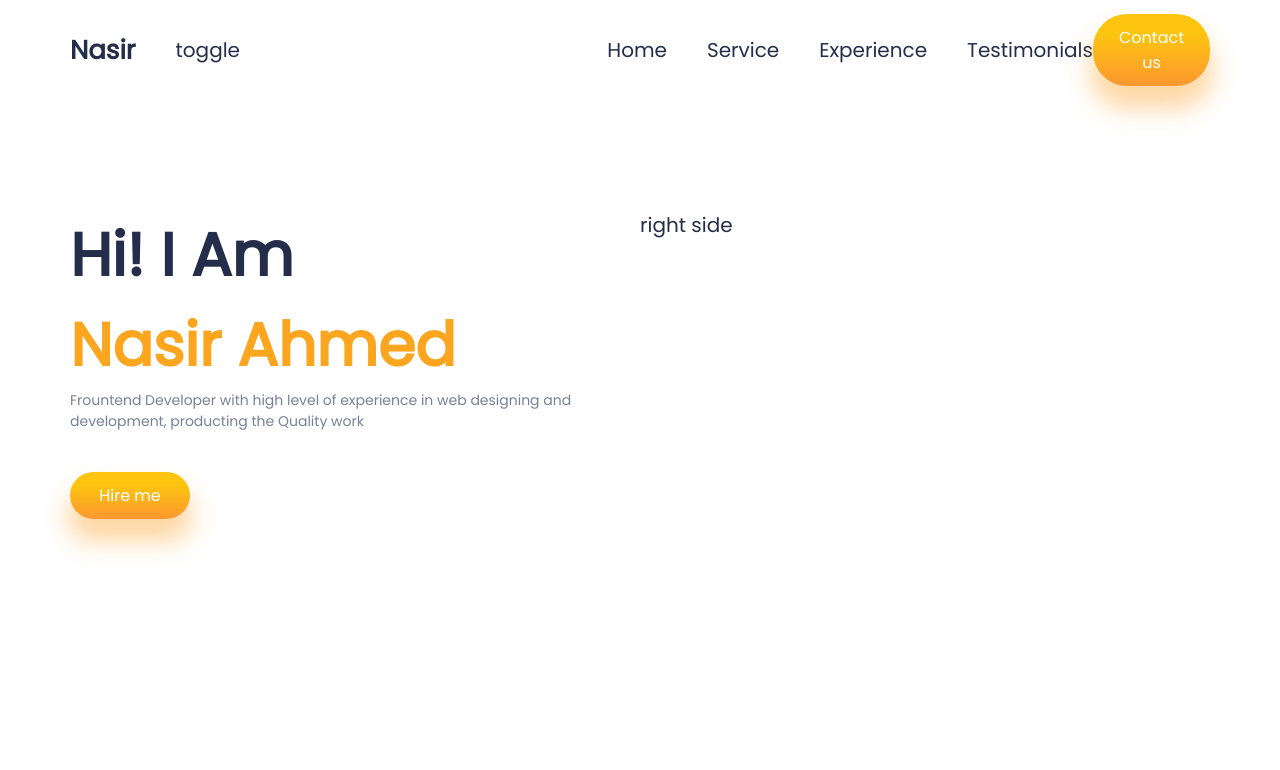
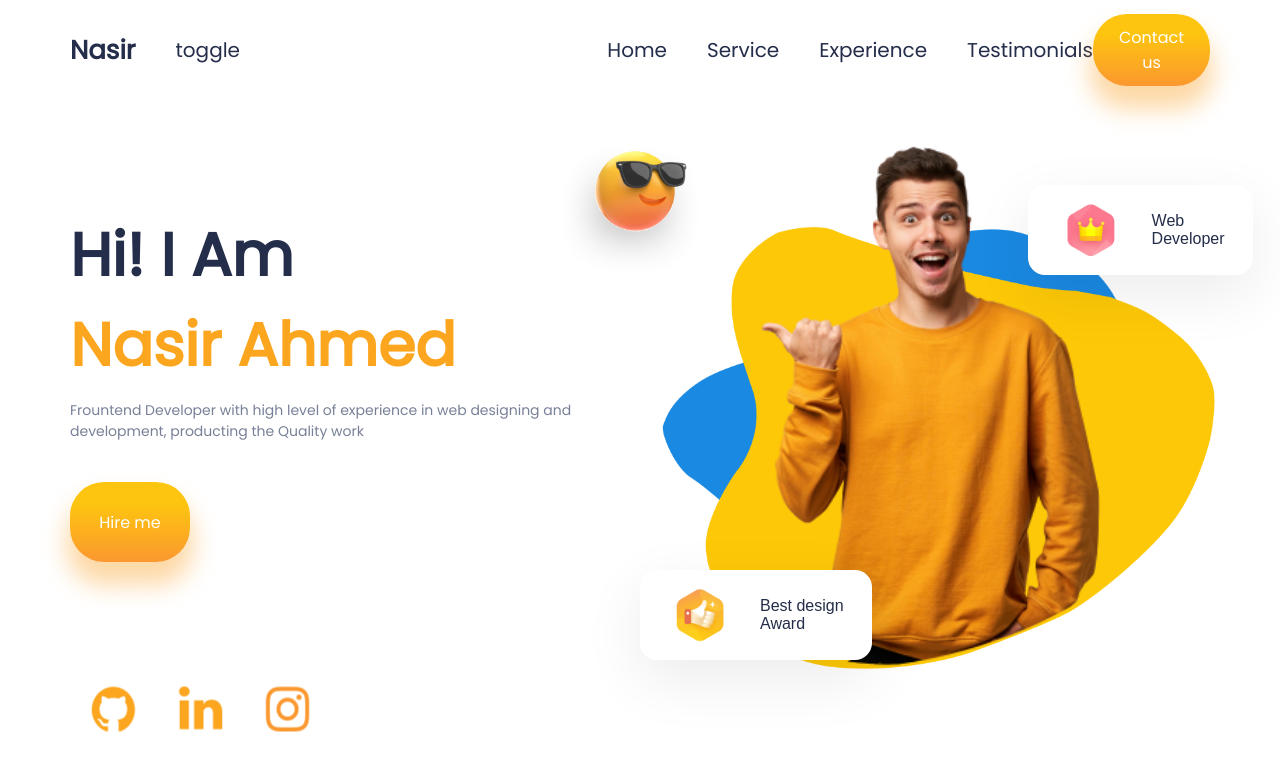
Before and after one commit to ahmed-nasir/portfolio-wbsite, a React (Create React App) app: page / in a window 1280 px wide. Shown: the top 770 px of the page. Built offline with nearby package versions, Linux system fonts and the light colour scheme.

Commit message:
intro right side

```diff
--- /dev/null
+++ b/src/Components/FloatingDiv/FloatingDiv.css
@@ -0,0 +1,18 @@
+.floatingdiv {
+    justify-content: space-around;
+    display: flex;
+    background: white;
+    box-shadow: var(--boxShadow);
+    border-radius: 17px;
+    align-items: center;
+    padding: 0px 28px 0px 0px;
+    height: 4.5rem;
+}
+
+.floatingdiv>img{
+    transform: scale(0.4);
+}
+.floatingdiv>span{
+    font-family: sans-serif;
+    font-size: 16px;
+}
--- /dev/null
+++ b/src/Components/FloatingDiv/FloatingDiv.js
@@ -0,0 +1,17 @@
+import React from 'react';
+import './FloatingDiv.css'
+
+const FloatingDiv = ({ image, text1, text2 }) => {
+    return (
+        <div className="floatingdiv">
+            <img src={image} alt="" />
+            <span>
+                {text1}
+                <br />
+                {text2}
+            </span>
+        </div>
+    );
+};
+
+export default FloatingDiv;
--- a/src/Components/Intro/Intro.css
+++ b/src/Components/Intro/Intro.css
@@ -12,29 +12,47 @@
     gap: 2rem;
 }
 
-.i-name{
+.i-name {
     display: flex;
     flex-direction: column;
 }
-.i-name>:nth-child(1){
+
+.i-name>:nth-child(1) {
     color: var(--black);
     font-weight: bold;
     font-size: 3rem;
 }
-.i-name>:nth-child(2){
+
+.i-name>:nth-child(2) {
     color: var(--orange);
     font-weight: bold;
     font-size: 3rem;
 }
-.i-name>:nth-child(3){
+
+.i-name>:nth-child(3) {
     color: var(--gray);
     font-weight: 100;
     font-size: 14px;
-    /* margin-top: 10px; */
+    margin-top: 10px;
 }
-.i-button{
+
+.i-button {
     width: 6rem;
-    /* height: 2rem; */
+    height: 4rem;
+}
+
+.i-icons {
+    margin-top: 3rem;
+    display: flex;
+    gap: 0rem;
+}
+
+.i-icons>* {
+    transform: scale(0.5);
+}
+
+.i-icons>*:hover {
+    cursor: pointer;
 }
 
 
@@ -43,6 +61,38 @@
 
 
 
-.i-right{
-    flex:1
+.i-right {
+    flex: 1;
+    position: relative;
 }
+
+.i-right>* {
+    position: absolute;
+    z-index: 1;
+}
+
+.i-right>:nth-child(1) {
+    transform: scale(0.69);
+    left: -15%;
+    top: -9%;
+}
+
+.i-right>:nth-child(2) {
+    top: -4.6rem;
+    transform: scale(0.67);
+    left: -3rem;
+}
+
+.i-right>:nth-child(3) {
+    transform: scale(1.4);
+    left: 28%;
+
+}
+
+.i-right>:nth-child(4){
+    transform: scale(0.6);
+    top: -19%;
+    left: -24%;
+    border-radius: 50%;
+    padding: 0;
+}
--- a/src/Components/Intro/Intro.js
+++ b/src/Components/Intro/Intro.js
@@ -1,5 +1,16 @@
 import React from 'react';
 import './Intro.css'
+import Github from '../../img/github.png'
+import Linkedin from '../../img/linkedin.png'
+import Instagram from '../../img/instagram.png'
+import vector1 from '../../img/Vector1.png'
+import vector2 from '../../img/Vector2.png'
+import boy from '../../img/boy.png'
+import thumbup from '../../img/thumbup.png'
+import Crown from '../../img/crown.png'
+import glassesimoji from '../../img/glassesimoji.png'
+import FloatingDiv from '../FloatingDiv/FloatingDiv';
+
 const Intro = () => {
     return (
         <div className="intro">
@@ -10,9 +21,24 @@ const Intro = () => {
                     <span>Frountend Developer with high level of experience in web designing and development, producting the Quality work</span>
                 </div>
                 <button className='button i-button'>Hire me</button>
+                <div className="i-icons">
+                    <a href="https://github.com/ahmed-nasir"><img src={Github} alt="Github" /></a>
+                    <a href="www.linkedin.com/in/nasir-ahmed-2620a4163"><img src={Linkedin} alt="Linkedin" /></a>
+                    <a href="https://www.instagram.com/"><img src={Instagram} alt="Instagram" /></a>
+
+                </div>
             </div>
             <div className="i-right">
-                right side
+                <img src={vector1} alt="" />
+                <img src={vector2} alt="" />
+                <img src={boy} alt="" />
+                <img src={glassesimoji} alt="glassesimoji" />
+                <div style={{ top: '-4%', left: '68%' }}>
+                    <FloatingDiv image={Crown} text1={'Web'} text2={'Developer'} />
+                </div>
+                <div style={{ top: '18rem', left: '0rem' }}>
+                    <FloatingDiv image={thumbup} text1={'Best design'} text2={'Award'} />
+                </div>
             </div>
         </div>
     );
```
